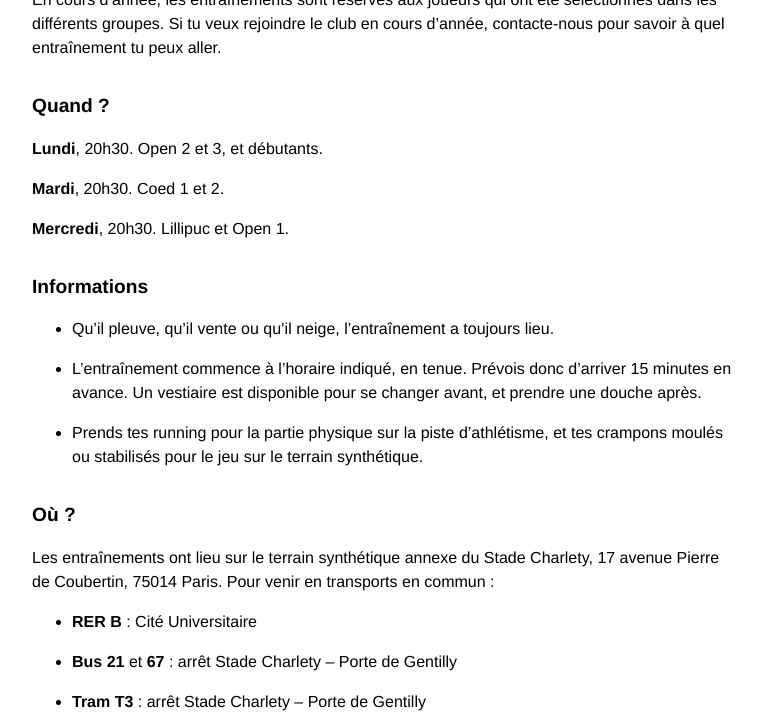
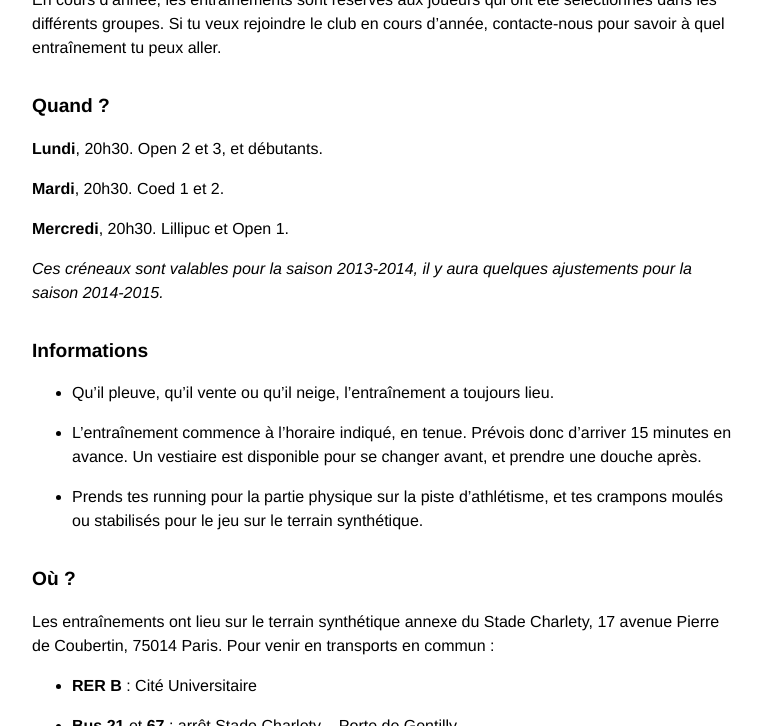
Before and after one commit to ahouhpuc/ahouhpuc.github.io, a Jekyll site: the page built from entraînements.markdown, in a window 1280 px wide and 900 px high, scrolled down 647 px, cut to the strip 0-726 px from the top of the window. Shown: the whole strip, without its empty margins (258-1020 px from the left). Built offline with Jekyll 4.4.1, drawn with Linux system fonts in a browser that asks for light colours.

Commit message:
practice days might change in 2014-15

```diff
--- a/entraînements.markdown
+++ b/entraînements.markdown
@@ -18,6 +18,8 @@ En cours d'année, les entraînements sont réservés aux joueurs qui ont été
 
 **Mercredi**, 20h30. Lillipuc et Open 1.
 
+_Ces créneaux sont valables pour la saison 2013-2014, il y aura quelques ajustements pour la saison 2014-2015._
+
 ## Informations
 
 * Qu'il pleuve, qu'il vente ou qu'il neige, l'entraînement a toujours lieu.
```
